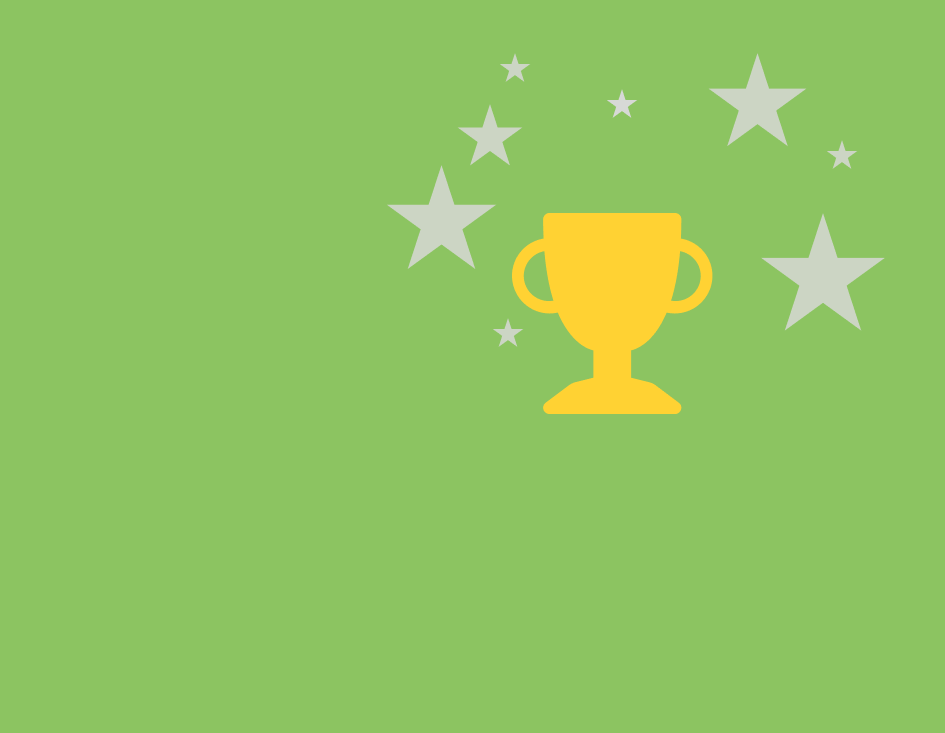
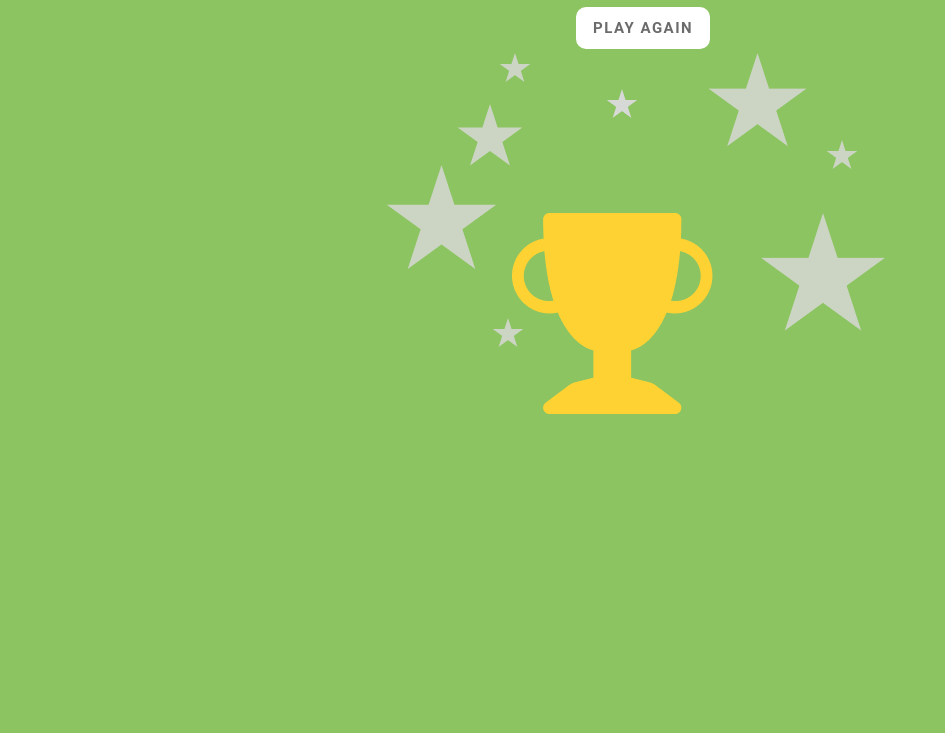
Before and after one commit to Adwaith13/rock-paper-scissor-game, a plain HTML site: page win.html in a window 1280 px wide. Shown: the part 67-800 px from the top of the page, without its empty margins (0-945 px from the left). Drawn offline with Linux system fonts and the light colour scheme.

Commit message:
added button and styled it

```diff
--- a/win.css
+++ b/win.css
@@ -17,3 +17,17 @@ body{
     margin-top: 15vh;
     margin-left: 30vw;
 }
+
+#play-again{
+    color: #6B6B6B;
+    margin-top: 10px;
+    margin-left: 45vw;
+    font-family: Roboto;
+    font-size: 15px;
+    font-weight: 600;
+    letter-spacing: 1.5px;
+    padding: 10px 15px;
+    background-color: white;
+    border: 2px solid white;
+    border-radius: 10px;
+}
--- a/win.html
+++ b/win.html
@@ -13,5 +13,8 @@
         <h1>HURRAY</h1>
         <h2>YOU WON THE GAME</h2>
     </div>
+    <a href="index.html">
+        <button id="play-again">PLAY AGAIN</button>
+    </a>
 </body>
 </html>
```
